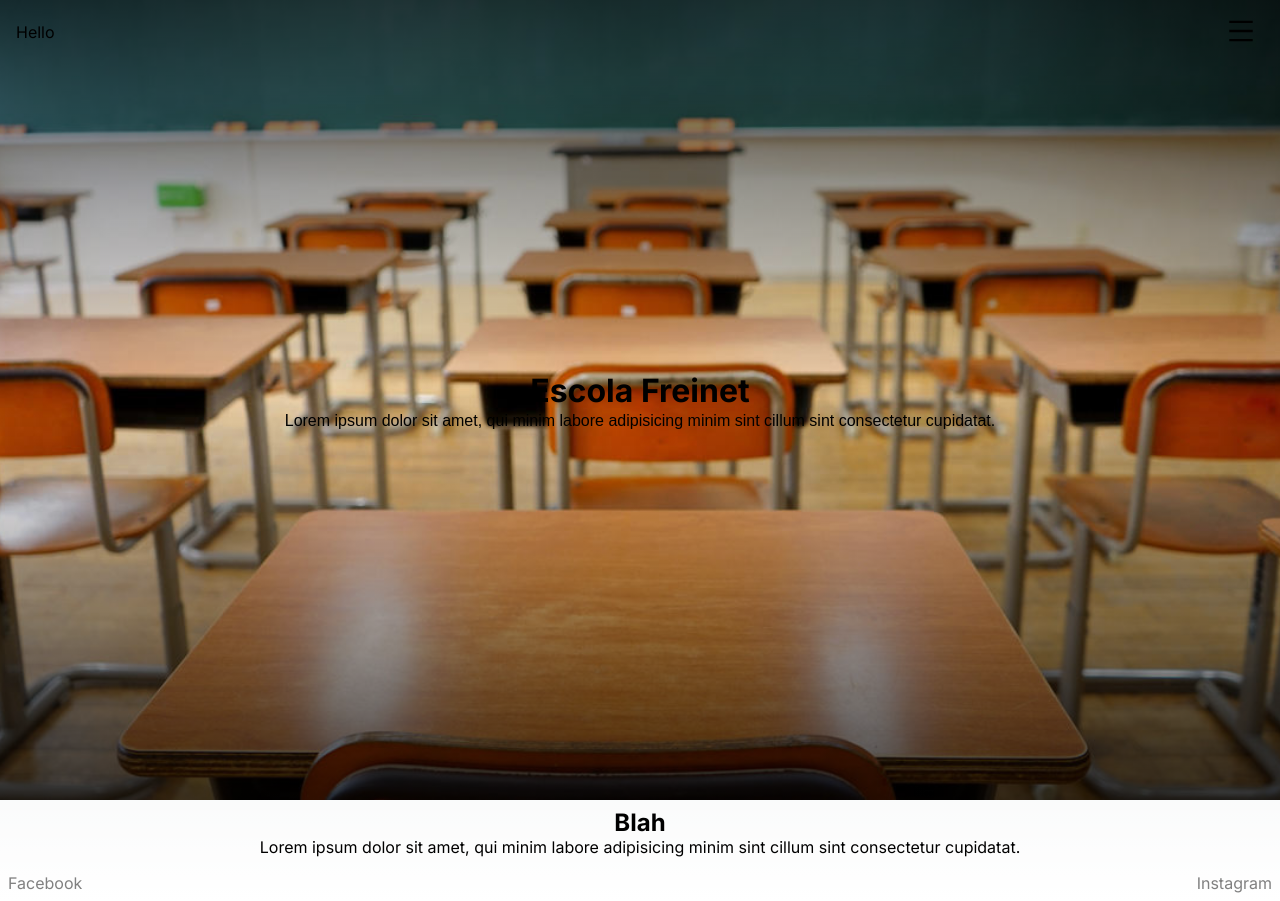
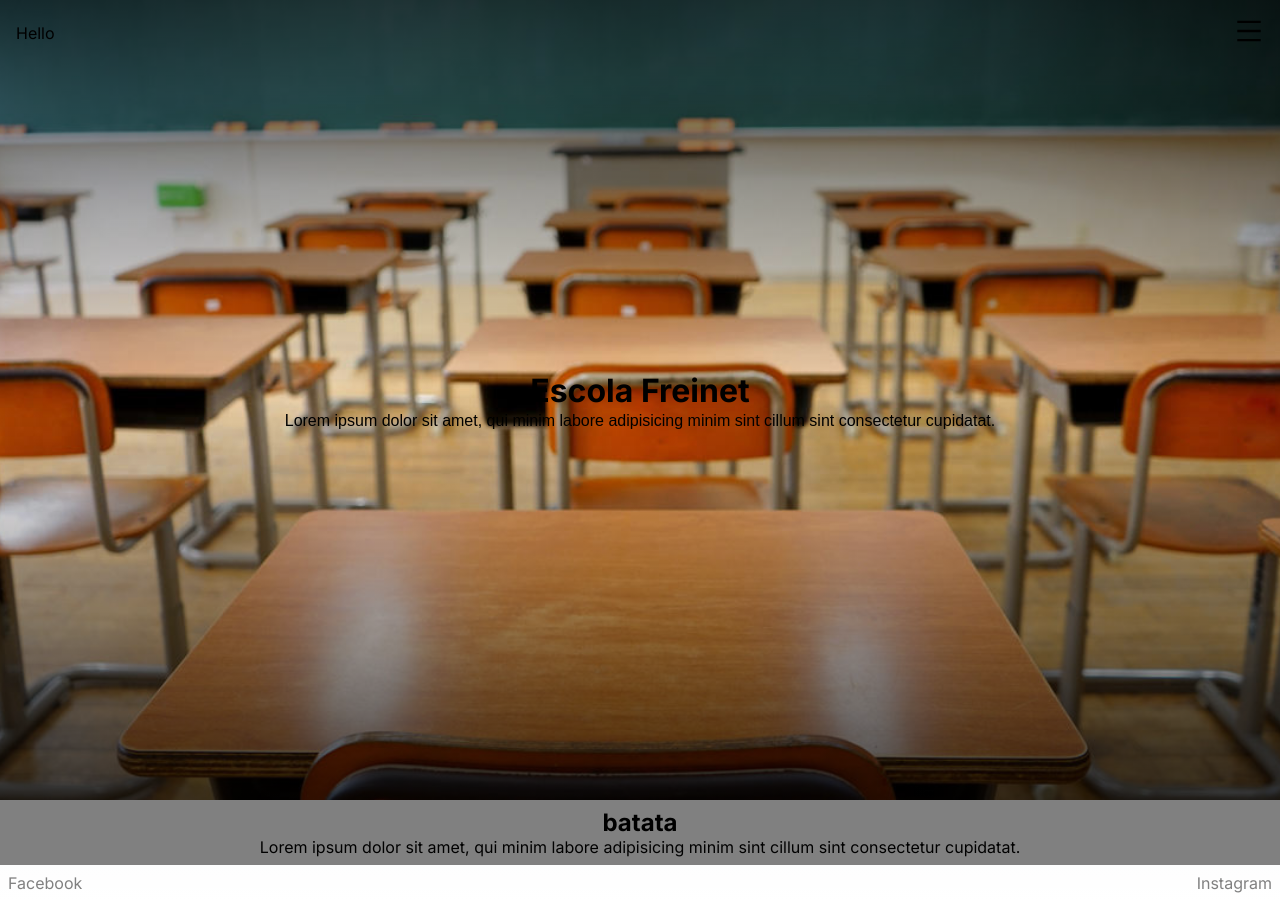
Before and after one commit to taleshrocha/school-model, a Next.js app: page / in a window 1280 px wide. Built offline with nearby package versions, Linux system fonts and the light colour scheme.

Commit message:
Menu transition

```diff
--- a/src/app/page.jsx
+++ b/src/app/page.jsx
@@ -28,10 +28,13 @@ export default function Home() {
         />
       </div>
 
-      <Section
-        title={"Blah"}
-        content={"Lorem ipsum dolor sit amet, qui minim labore adipisicing minim sint cillum sint consectetur cupidatat."}
-      />
+      <Section style={{ backgroundColor: "gray" }}>
+        <h1>batata</h1>
+        <p>
+          Lorem ipsum dolor sit amet, qui minim labore adipisicing minim sint
+          cillum sint consectetur cupidatat.
+        </p>
+      </Section>
 
       <Footer />
     </main>
--- a/src/components/NavBar.jsx
+++ b/src/components/NavBar.jsx
@@ -1,14 +1,26 @@
-//"use client";
+"use client";
 import styles from "../styles/components/NavBar.module.css";
-import { AiOutlineMenu as MenuIcon } from "react-icons/ai";
+import {
+  AiOutlineMenu as MenuIcon,
+AiFillCloseCircle as CloseIcon
+} from "react-icons/ai";
+import { useState } from "react";
 
 export default function NavBar() {
+  const [isMenuClicked, setIsMenuClicked] = useState(false);
+
   return (
-    <nav className={styles.navBar}>
-      <p>Hello</p>
-      <button>
-        <MenuIcon size={30} />
-      </button>
+    <nav className={`${styles.navBar} ${isMenuClicked && styles.clicked}`}>
+      <div>
+        <p>Hello</p>
+        <button onClick={() => setIsMenuClicked(!isMenuClicked)}>
+          {isMenuClicked ? (
+            <CloseIcon size={30} />
+          ) : (
+            <MenuIcon size={30} />
+          )}
+        </button>
+      </div>
     </nav>
   );
 }
--- a/src/components/Section.jsx
+++ b/src/components/Section.jsx
@@ -1,10 +1,12 @@
 import styles from "../styles/components/Section.module.css"
 
-export default function Section({title, content}) {
+export default function Section({children, style}) {
   return (
-    <section className={styles.section}>
-      <h1>{title}</h1>
-      <p>{content}</p>
+    <section
+      className={styles.section}
+      style={style}
+    >
+      {children}
     </section>
   )
 }
--- a/src/styles/components/NavBar.module.css
+++ b/src/styles/components/NavBar.module.css
@@ -1,20 +1,31 @@
 .navBar {
-  display: flex;
-  justify-content: space-between;
-  align-items: center;
   position: fixed;
 
   height: 4rem;
   width: 100%;
   padding: 1rem;
   z-index: 5;
+
+  transition: all 0.5s ease-out;
+}
+
+.navBar.clicked {
+  background-color: black;
+  height: 100%;
+}
+
+.navBar div {
+  display: flex;
+  justify-content: space-between;
+  align-items: center;
+  width: 100%;
+
 }
 
 .navBar button {
   background: transparent;
   border: none;
   cursor: pointer;
-  padding: 0 0.5rem;
   transition: filter 0.5s ease;
 }
 
--- a/src/styles/components/Section.module.css
+++ b/src/styles/components/Section.module.css
@@ -1,3 +1,14 @@
+@keyframes fade-in-up {
+  from {
+    opacity: 0;
+    transform: translateY(20px);
+  }
+  to {
+    opacity: 1;
+    transform: translateY(0);
+  }
+}
+
 .section {
   display: flex;
   flex-direction: column;
@@ -5,3 +16,7 @@
   align-items: center;
   padding: .5rem;
 }
+
+.section h1 {
+  animation: fade-in-up 0.5s ease-out;
+}
--- a/src/styles/globals.css
+++ b/src/styles/globals.css
@@ -1,9 +1,9 @@
 :root {
   --max-width: 1100px;
   --border-radius: 12px;
-  --font-mono: ui-monospace, Menlo, Monaco, 'Cascadia Mono', 'Segoe UI Mono',
-    'Roboto Mono', 'Oxygen Mono', 'Ubuntu Monospace', 'Source Code Pro',
-    'Fira Mono', 'Droid Sans Mono', 'Courier New', monospace;
+  --font-mono: ui-monospace, Menlo, Monaco, "Cascadia Mono", "Segoe UI Mono",
+    "Roboto Mono", "Oxygen Mono", "Ubuntu Monospace", "Source Code Pro",
+    "Fira Mono", "Droid Sans Mono", "Courier New", monospace;
 
   --foreground-rgb: 0, 0, 0;
   --background-start-rgb: 214, 219, 220;
```
Also changed, not shown: src/styles/animations.css (added, +27 -0 lines).
